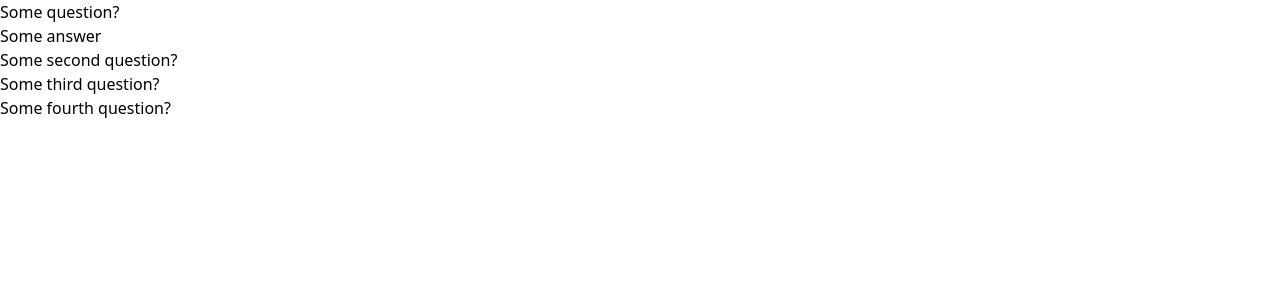
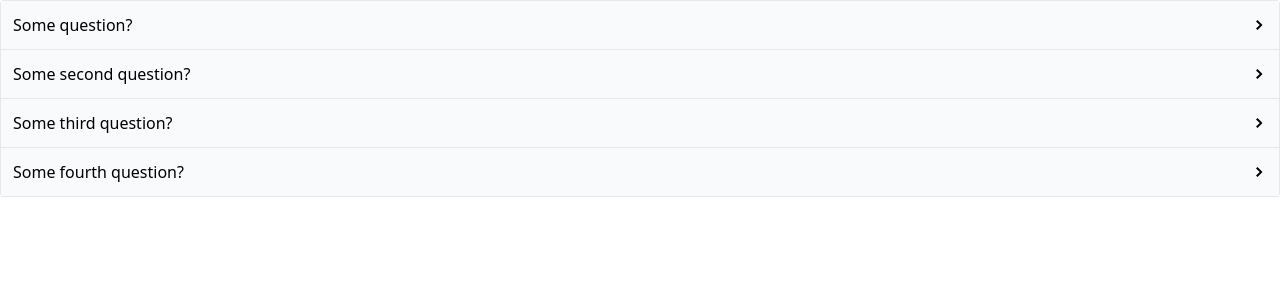
Before and after one commit to matheusFabri/RU-Components, a React (Create React App) app in the folder components/: page / in a window 1280 px wide. Shown: the top 300 px of the page. Built offline with nearby package versions, Linux system fonts and the light colour scheme.

Commit message:
accordion component done

```diff
--- a/components/src/components/Accordion.js
+++ b/components/src/components/Accordion.js
@@ -1,20 +1,41 @@
+import { GoChevronDown, GoChevronRight } from "react-icons/go";
 import { useState } from "react";
 
 function Accordion({ items }) {
-  const [expandedIndex, setExpandedIndex] = useState(0);
+  const [expandedIndex, setExpandedIndex] = useState(-1);
 
   const renderedItems = items.map((item, index) => {
     const isExpanded = index === expandedIndex;
 
+    const handleClick = (nextIndex) => {
+      if (nextIndex === expandedIndex) {
+        setExpandedIndex(-1);
+      } else {
+        setExpandedIndex(nextIndex);
+      }
+    };
+
+    const icon = (
+      <span>{isExpanded ? <GoChevronDown /> : <GoChevronRight />}</span>
+    );
+
     return (
       <div key={item.id}>
-        <div>{item.label}</div>
-        {isExpanded && <div>{item.content}</div>}
+        <div
+          className="flex p-3 bg-gray-50 border-b items-center cursor-pointer justify-between"
+          onClick={() => {
+            handleClick(index);
+          }}
+        >
+          {item.label}
+          {icon}
+        </div>
+        {isExpanded && <div className="border-b p-5">{item.content}</div>}
       </div>
     );
   });
 
-  return <div> {renderedItems} </div>;
+  return <div className="border-x border-t rounded"> {renderedItems} </div>;
 }
 
 export default Accordion;
```
